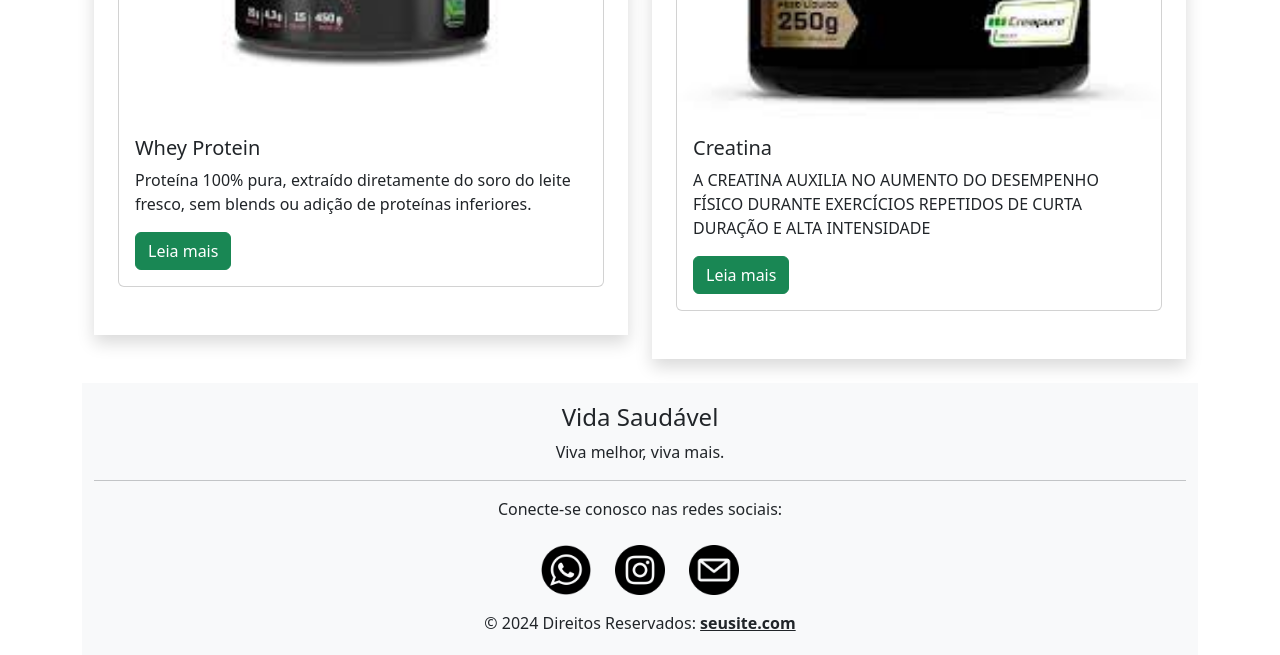
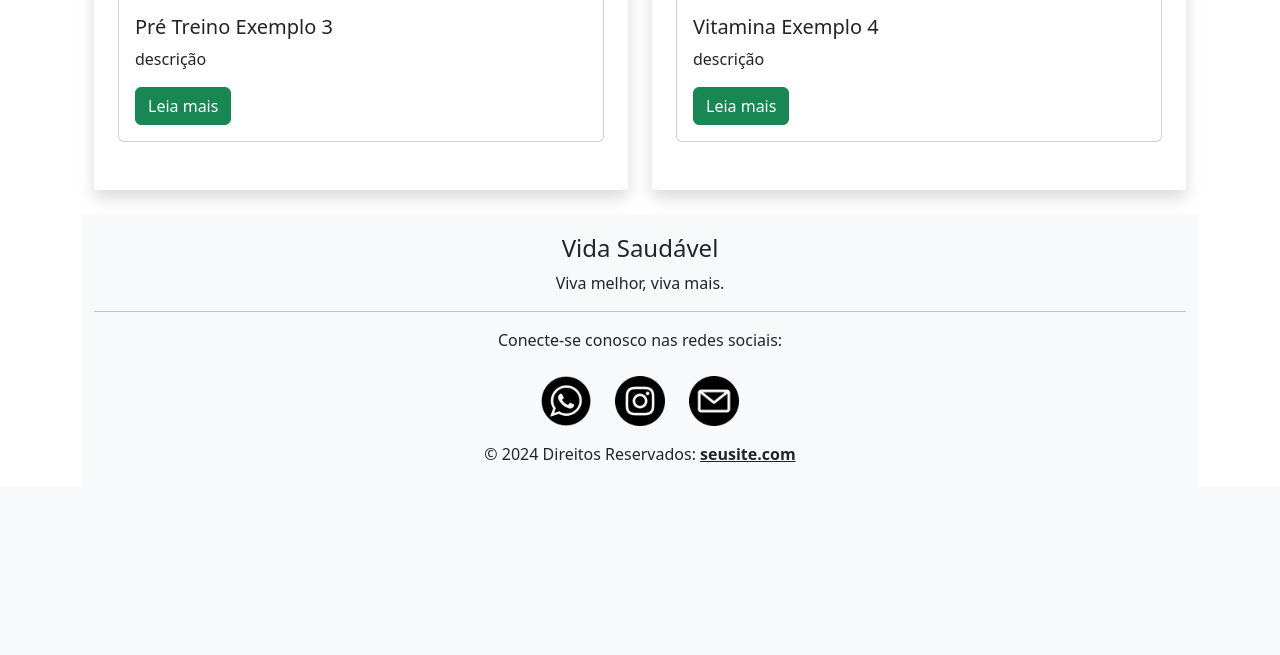
Before and after one commit to DanielZTZ/TCC-SITE, a PHP site: page /principal.php in a window 1280 px wide. Shown: the part 1754-2409 px from the top of the page. After the commit the page ends 2216 px from the top, so only its background shows below. Run offline with PHP 8.4, Linux system fonts and the light colour scheme; data comes from the database, SQL or seed files in the repository.

Commit message:
conexao com a tabela produtos

```diff
--- a/principal.php
+++ b/principal.php
@@ -118,7 +118,7 @@ require_once "conexao.php" ?>
             } else {
                 echo "0 resultados";
             }
-            $conn->close();
+            //$conn->close();
             ?>
         </div>
     </div>
@@ -126,31 +126,34 @@ require_once "conexao.php" ?>
     <h2 class="mb-4"> Principais Produtos</h2>
 
     <div class="row">
-        <div class="col-md-6">
-          <div class="shadow p-4 mb-4 bg-white">
-            <div class="card mb-4">
-                <img src="image/wheyprod.jpeg" class="card-img-top" alt="...">
-                <div class="card-body">
-                    <h5 class="card-title">Whey Protein </h5>
-                    <p class="card-text">Proteína 100% pura, extraído diretamente do soro do leite fresco, sem blends ou adição de proteínas inferiores.</p>
-                    <a href="#" class="btn btn-success">Leia mais</a>
-                </div>
-            </div>
-        </div>
-        </div>
-      </span>
-        <div class="col-md-6">
-          <div class="shadow p-4 mb-4 bg-white">
-            <div class="card mb-4">
-                <img src="image/creatinaprod.jpeg" class="card-img-top" alt="...">
-                <div class="card-body">
-                    <h5 class="card-title">Creatina</h5>
-                    <p class="card-text">A CREATINA AUXILIA NO AUMENTO DO DESEMPENHO FÍSICO DURANTE EXERCÍCIOS REPETIDOS DE CURTA DURAÇÃO E ALTA INTENSIDADE</p>
-                    <a href="#" class="btn btn-success">Leia mais</a>
-                </div>
-              </div>
-            </div>
-        </div>
+<?php
+
+            // Consulta para buscar os produtos
+            $sql = "SELECT produto_id, nome, imagem_id, preco, sobre FROM produtos ORDER BY RAND() DESC LIMIT 2";
+            $resultado = $conn->query($sql);
+
+            // Verifica se encontrou algum produto
+            if ($resultado->num_rows > 0) {
+                // Saída de dados de cada linha
+                while($row = $resultado->fetch_assoc()) {
+                    echo '<div class="col-md-6">';
+                    echo '<div class="shadow p-4 mb-4 bg-white">';
+                    echo '<div class="card mb-4">';
+                    echo '<img src="/img'. $row["imagem_id"] .'" class="card-img-top" alt="...">';
+                    echo '<div class="card-body">';
+                    echo '<h5 class="card-title">'. $row["nome"] .'</h5>';
+                    echo '<p class="card-text">'. $row["sobre"] .'</p>';
+                    echo '<a href="produto.php?produto_id=' . $row["produto_id"] . '" class="btn btn-success" target="_blank">Leia mais</a>';
+
+                    echo '</div></div></div></div>';
+                }
+            } else {
+                echo "0 resultados";
+            }
+            $conn->close();
+            ?>
+
+
 
     </div>
 </div>
```
